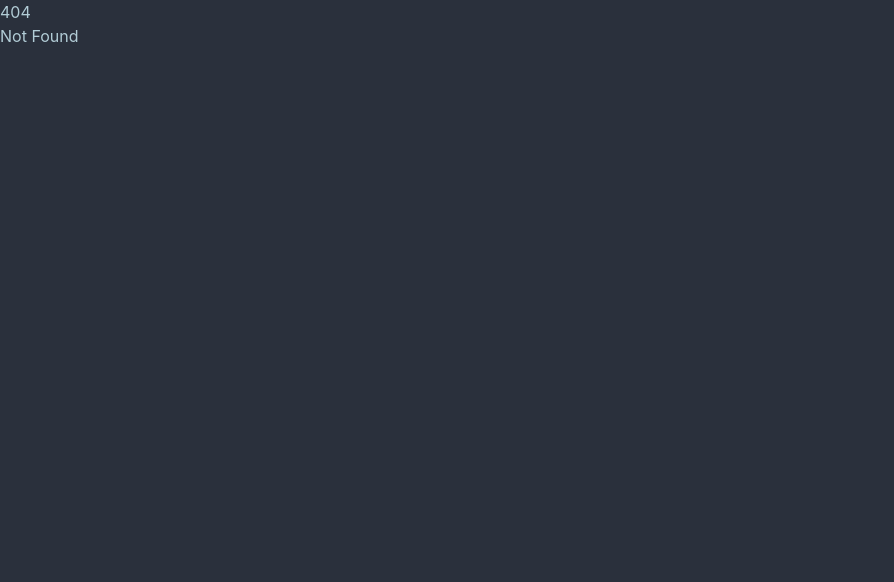
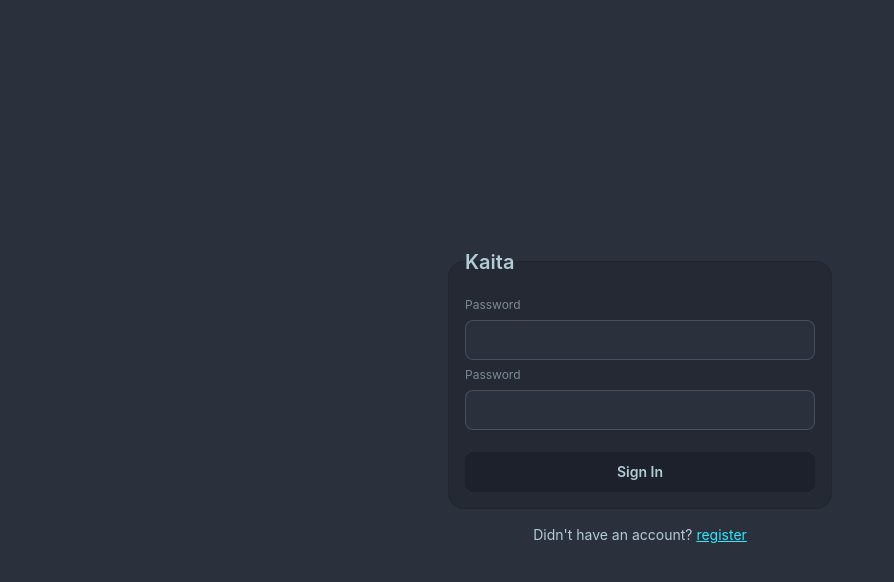
Before and after one commit to adriansyah-kadir/kaita-web, a SvelteKit app: page /auth/signin in a window 1280 px wide. Before the commit this address had no page. Shown: the top 582 px of the page, without its empty margins (0-894 px from the left). Built offline with nearby package versions, Linux system fonts and the light colour scheme.

Commit message:
add template auth page

```diff
--- /dev/null
+++ b/src/routes/auth/signin/+page.svelte
@@ -0,0 +1,21 @@
+<script lang="ts">
+  import Fieldset from "$lib/ui/fieldset.svelte";
+</script>
+
+<div class="w-dvw h-dvh flex items-center justify-center">
+  <form class="max-w-sm w-full">
+    <Fieldset
+      legend="Kaita"
+      class="bg-base-200 border border-base-300 rounded-box p-4 [&_legend]:text-xl"
+    >
+      <label for="email" class="label">Password</label>
+      <input name="email" class="input w-full" />
+
+      <label for="password" class="label">Password</label>
+      <input name="password" class="input w-full" />
+
+      <button type="submit" class="btn btn-neutral mt-4">Sign In</button>
+    </Fieldset>
+    <p class="my-4 text-sm text-center">Didn't have an account? <a class="link link-info" href="/auth/signup">register</a></p>
+  </form>
+</div>
--- /dev/null
+++ b/src/routes/auth/signup/+page.svelte
@@ -0,0 +1,21 @@
+<script lang="ts">
+  import Fieldset from "$lib/ui/fieldset.svelte";
+</script>
+
+<div class="w-dvw h-dvh flex items-center justify-center">
+  <form class="max-w-sm w-full">
+    <Fieldset
+      legend="Kaita"
+      class="bg-base-200 border border-base-300 rounded-box p-4 [&_legend]:text-xl"
+    >
+      <label for="email" class="label">Password</label>
+      <input name="email" class="input w-full" />
+
+      <label for="password" class="label">Password</label>
+      <input name="password" class="input w-full" />
+
+      <button type="submit" class="btn btn-neutral mt-4">Sign Up</button>
+    </Fieldset>
+    <p class="my-4 text-sm text-center">Already have an account? <a class="link link-info" href="/auth/signin">login</a></p>
+  </form>
+</div>
```
